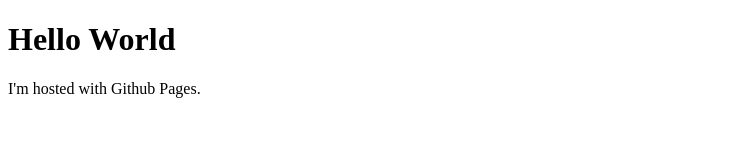
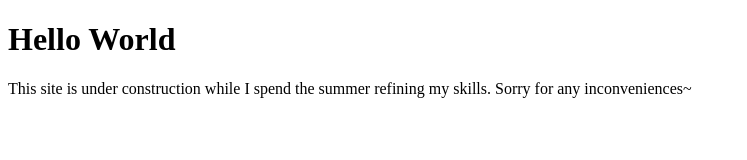
Before and after one commit to CloudyCieux/CloudyCieux.github.io, a plain HTML site: page index.html in a window 1280 px wide. Shown: the whole page, without its empty margins (0-747 px from the left). Drawn offline with Linux system fonts and the light colour scheme.

Commit message:
Update index.html

```diff
--- a/index.html
+++ b/index.html
@@ -2,6 +2,9 @@
 <html>
     <body>
         <h1>Hello World</h1>
-        <p>I'm hosted with Github Pages.</p>
+        <p>
+            This site is under construction while I spend the summer refining my skills.
+            Sorry for any inconveniences~
+        </p>
     </body>
 </html>
```
